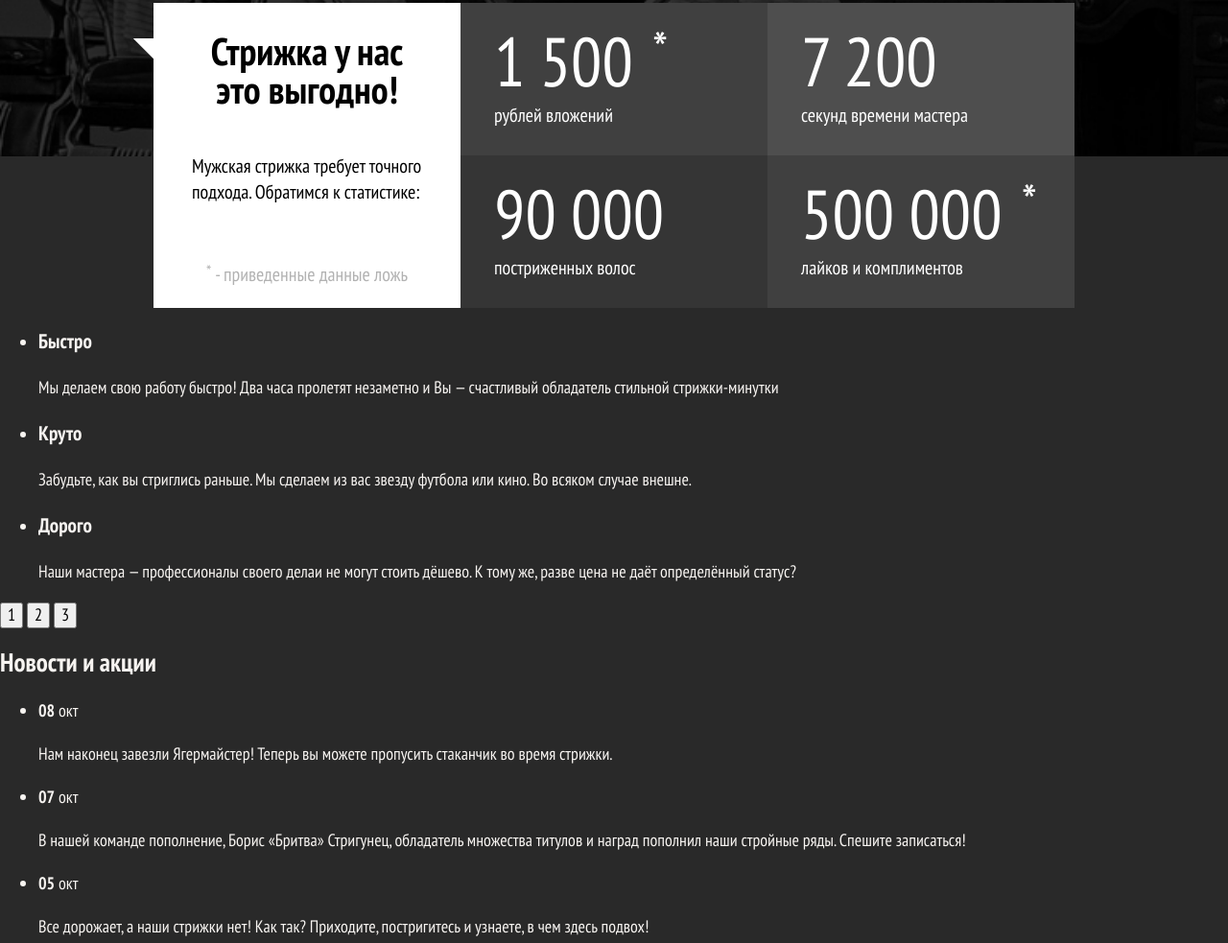
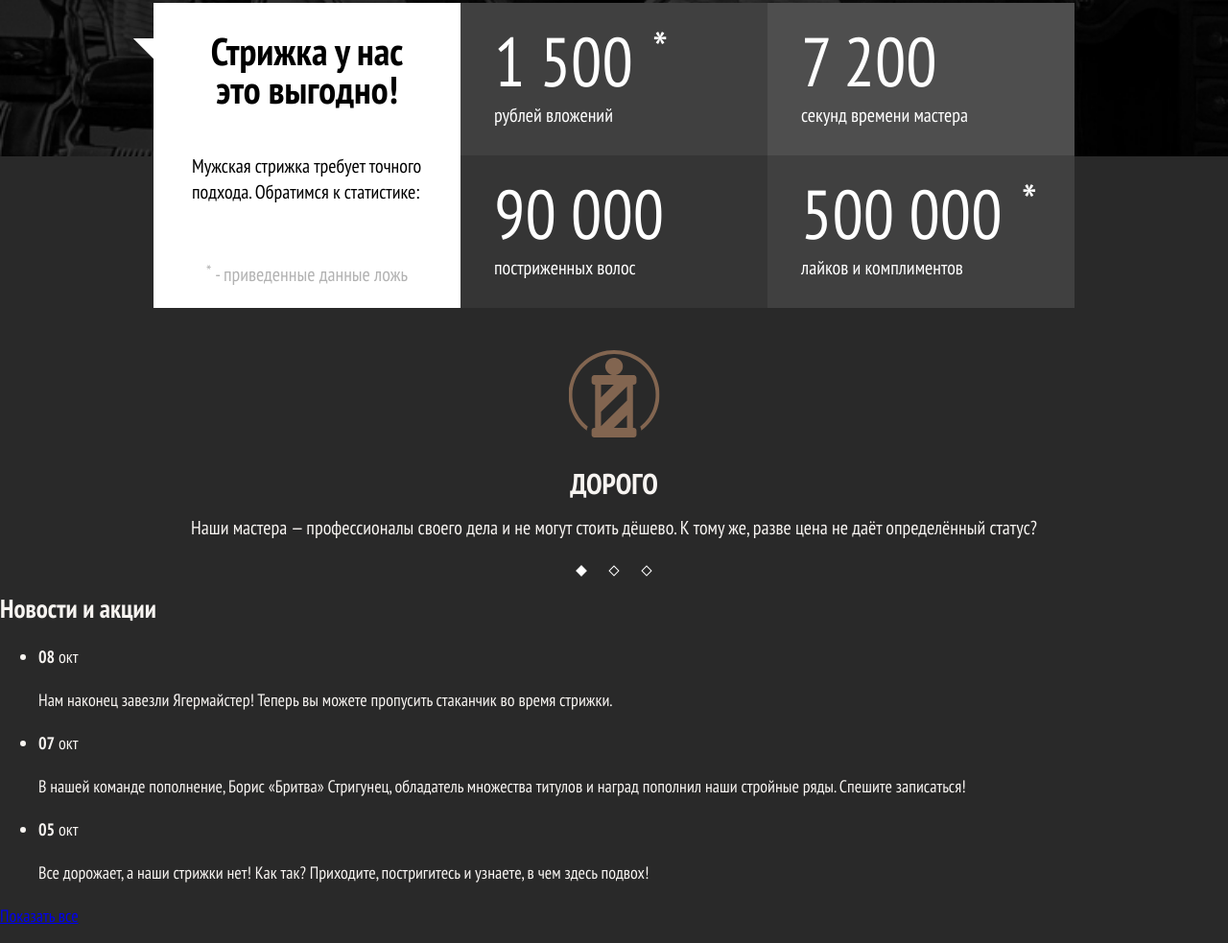
Before and after one commit to VladimirPelepetskyi/barbershop_adaptive, a plain HTML site: page index.html in a window 1280 px wide. Shown: the part 557-1540 px from the top of the page at 96% size. Drawn offline with Linux system fonts and the light colour scheme.

Commit message:
Сделал advantages на мобилке

```diff
--- a/index.html
+++ b/index.html
@@ -106,23 +106,23 @@
 			<div class="advantages__wrapper slider">
 				<h2 class="visually-hidden">Наши преимущества</h2>
 				<ul class="advantages__list slider__list">
-					<li class="advantages_item advantages_item--fast slider__item">
+					<li class="advantages_item advantages_item--fast slider__item--none">
 						<h3 class="advantages_title">Быстро</h3>
 						<p class="advantages_description">Мы делаем свою работу быстро! Два часа пролетят незаметно и Вы — счастливый обладатель стильной стрижки-минутки</p>
 					</li>
-					<li class="advantages_item advantages_item--cool slider__item">
+					<li class="advantages_item advantages_item--cool slider__item--none">
 						<h3 class="advantages_title">Круто</h3>
 						<p class="advantages_description">Забудьте, как вы стриглись раньше. Мы сделаем из вас звезду футбола или кино. Во всяком случае внешне.</p>
 					</li>
-					<li class="advantages_item advantages_item--price slider__item">
+					<li class="advantages_item advantages_item--price slider__item--show">
 						<h3 class="advantages_title">Дорого</h3>
-						<p class="advantages_description">Наши мастера — профессионалы своего делаи не могут стоить дёшево. К тому же, разве цена не даёт определённый статус?</p>
+						<p class="advantages_description">Наши мастера — профессионалы своего дела и не могут стоить дёшево. К тому же, разве цена не даёт определённый статус?</p>
 					</li>
 				</ul>
 				<p class="advantages__toggles slider__toggles">
-					<button class="slider__toggle" type="button">1</button>
+					<button class="slider__toggle slider__toggle--active" type="button">1</button>
 					<button class="slider__toggle" type="button">2</button>
-					<button class="slider__toggle" type="button">3</button>
+					<button class="slider__toggle " type="button">3</button>
 				</p>
 			</div>
 		</section>
--- /dev/null
+++ b/less/blocks/advantages.less
@@ -0,0 +1,110 @@
+// main: ../style.less
+
+.advantages {
+	position: relative;
+
+	padding: 168px 20px 0 20px;
+}
+
+.advantages__list {
+	.list-reset
+}
+
+.slider__item--show {
+	display: block;
+}
+
+.slider__item--none {
+	display: none;
+}
+
+.advantages_item--fast::before {
+	content: "";
+
+	position: absolute;
+	top: 44px;
+	left: 50%;
+	transform: translateX(-50%);
+
+	width: 95px;
+	height: 94px;
+
+	background-image: url("../img/icon-fast.svg");
+}
+
+.advantages_item--cool::before {
+	content: "";
+
+	position: absolute;
+	top: 45px;
+	left: 50%;
+	transform: translateX(-50%);
+
+	width: 95px;
+	height: 88px;
+
+	background-image: url("../img/icon-cool.svg");
+}
+
+.advantages_item--price::before {
+	content: "";
+
+	position: absolute;
+	top: 44px;
+	left: 50%;
+	transform: translateX(-50%);
+
+	width: 95px;
+	height: 91px;
+
+	background-image: url("../img/icon-price.svg");
+}
+
+
+.advantages_title {
+	.text-reset;
+	margin-bottom: 18px;
+
+	font-size: 30px;
+	line-height: 30px;
+	font-weight: bold;
+	text-align: center;
+	text-transform: uppercase;
+}
+
+.advantages_description {
+	.text-reset;
+
+	font-size: 20px;
+	line-height: 27px;
+	font-weight: normal;
+	text-align: center;
+}
+
+.advantages__toggles {
+	margin: 0 auto;
+	margin-top: 27px;
+	padding: 0;
+
+	display: flex;
+	width: 76px;
+	justify-content: space-between;
+}
+
+
+.slider__toggle {
+	padding: 0;
+	width: 8px;
+	height: 8px;
+
+	font-size: 0;
+
+	background: none;
+	border: 1px solid #ffffff;
+
+	transform: rotate(-45deg);
+}
+
+.slider__toggle--active {
+	background-color: #ffffff;
+}
--- a/less/blocks/stats.less
+++ b/less/blocks/stats.less
@@ -45,7 +45,6 @@
 
 .stats__legend--bottom {
 	padding-top: 20px;
-	padding-bottom: 14px;
 
 	text-align: center;
 	color: rgba(255, 255, 255, 0.3);
--- a/less/mixins.less
+++ b/less/mixins.less
@@ -1 +1,13 @@
 // main: ../style.less
+
+.list-reset {
+	margin: 0;
+	padding: 0;
+
+	list-style: none;
+}
+
+.text-reset {
+	margin: 0;
+	padding: 0;
+}
--- a/less/style.less
+++ b/less/style.less
@@ -1,5 +1,6 @@
 // out:../css/style.css
 
+@import "mixins.less";
 @import "variables.less";
 @import "mixins.less";
 @import "global.less";
@@ -8,3 +9,4 @@
 @import "blocks/stats.less";
 @import "blocks/site-list.less";
 @import "blocks/user-list.less";
+@import "blocks/advantages.less";
```
Also changed, not shown: css/style.css, img/icon-cool.svg (added), img/icon-fast.svg (added), img/icon-price.svg (added).
